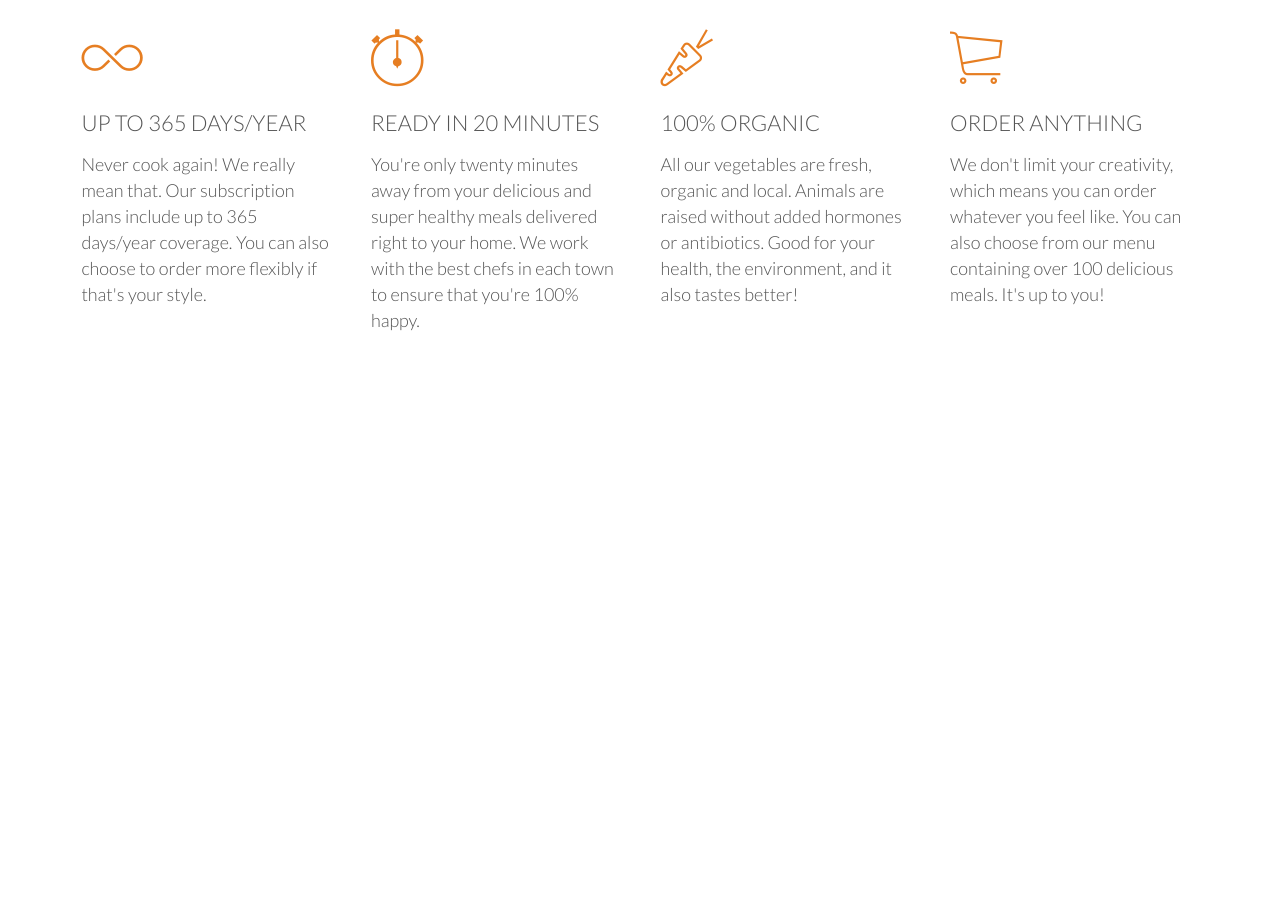
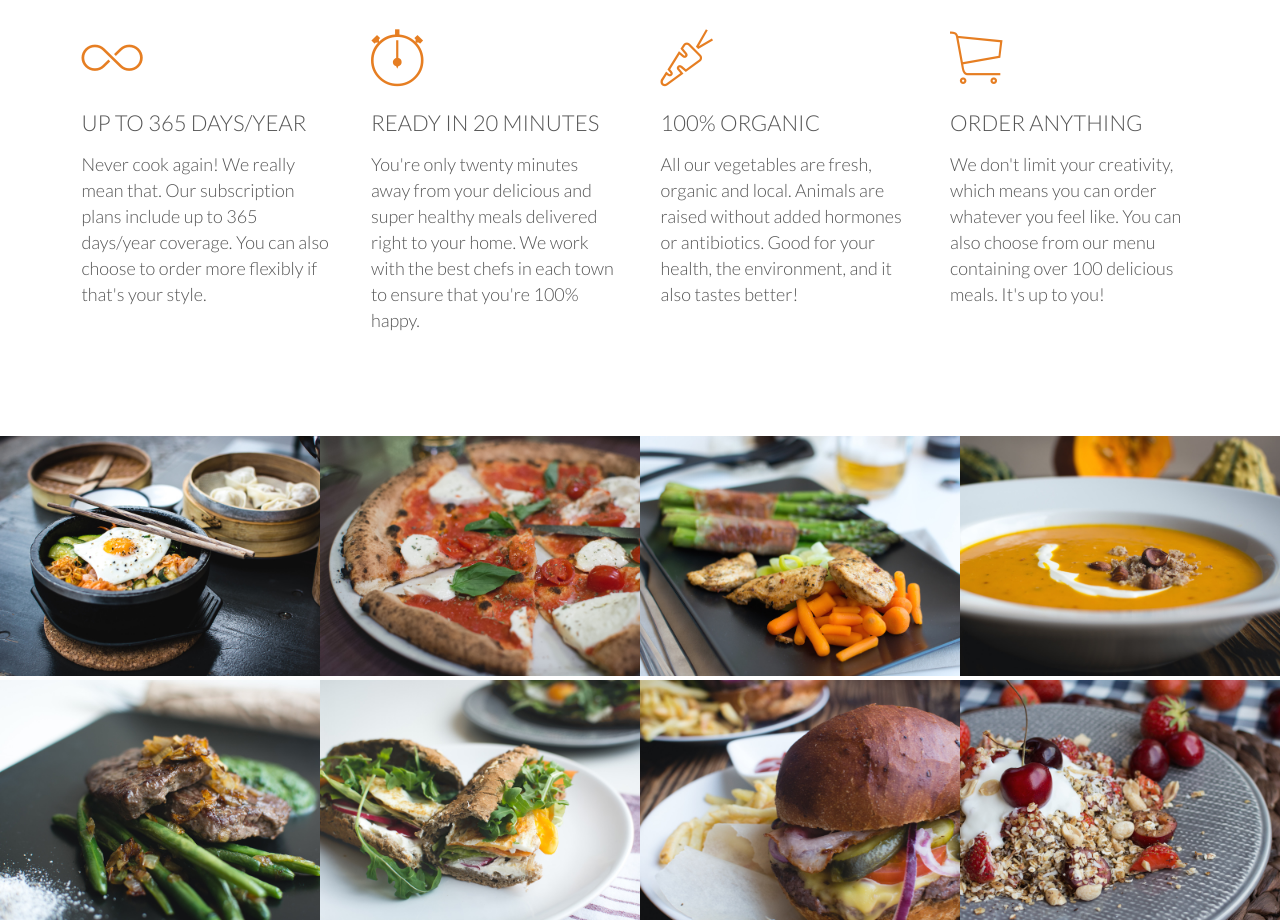
Before and after one commit to fahadqazi/OmniFood, a plain HTML site: page index.html in a window 1280 px wide. Shown: the part 1102-2026 px from the top of the page. Before the commit the page ends 1538 px from the top, so only its background shows below. Drawn offline with Linux system fonts and the light colour scheme; files whose address does not match are found by name.

Commit message:
Images added to section 2

```diff
--- a/Resources/Css/style.css
+++ b/Resources/Css/style.css
@@ -168,6 +168,7 @@ header{
     width: auto;
     float: left;
     margin-top: 20px;
+
 }
 
 .main-nav {
@@ -200,7 +201,34 @@ header{
 }
 
 
-
-.icon-big{
+/*-----------------------------------------------*/
+/*Meals*/
+/*-----------------------------------------------*/
+.section-meals{
+    padding: 0;
 
 }
+
+.meals-showcase{
+    list-style: none;
+    width: 100%;
+    background-color: aqua;
+}
+
+.meals-showcase li{
+    display: block;
+    float: left;
+    width: 25%;
+
+}
+
+.meal-photo{
+    width: 100%;
+    margin: 0;
+}
+
+
+.meal-photo img{
+    width: 100%;
+    height: auto;
+}
--- a/index.html
+++ b/index.html
@@ -63,6 +63,100 @@
             </div>
         </section>
 
+        <section class="section-meals">
+            <ul class="meals-showcase clearfix">
+                <li>
+                    <figure class="meal-photo">
+                        <img src="Resources/Images/1.jpg" alt="Korean bibimbap with egg and vegetables">
+                    </figure>
+                </li>
+                <li>
+                    <figure class="meal-photo">
+                        <img src="Resources/Images/2.jpg" alt="Simple italian pizza with cherry tomatoes">
+                    </figure>
+                </li>
+                <li>
+                    <figure class="meal-photo">
+                        <img src="Resources/Images/3.jpg" alt="Chicken breast steak with vegetables">
+                    </figure>
+                </li>
+                <li>
+                    <figure class="meal-photo">
+                        <img src="Resources/Images/4.jpg" alt="Autumn pumpkin soup">
+                    </figure>
+                </li>
+            </ul>
+            <ul class="meals-showcase clearfix">
+                <li>
+                    <figure class="meal-photo">
+                        <img src="Resources/Images/5.jpg" alt="Paleo beef steak with vegetables">
+                    </figure>
+                </li>
+                <li>
+                    <figure class="meal-photo">
+                        <img src="Resources/Images/6.jpg" alt="Healthy baguette with egg and vegetables">
+                    </figure>
+                </li>
+                <li>
+                    <figure class="meal-photo">
+                        <img src="Resources/Images/7.jpg" alt="Burger with cheddar and bacon">
+                    </figure>
+                </li>
+                <li>
+                    <figure class="meal-photo">
+                        <img src="Resources/Images/8.jpg" alt="Granola with cherries and strawberries">
+                    </figure>
+                </li>
+            </ul>
+        </section>
+        <!--
+        <section class="section-meals">
+            <ul class="meals-showcase">
+                <li>
+                    <figure class="meal-photo">
+                        <img src="Resources/Images/1.jpg" alt="Korean bibimbap with egg and vegetables">
+                    </figure>
+                </li>
+                <li>
+                    <figure class="meal-photo">
+                        <img src="Resources/Images/2.jpg" alt="Simple italian pizza with cherry tomatoes">
+                    </figure>
+                </li>
+                <li>
+                    <figure class="meal-photo">
+                        <img src="Resources/Images/3.jpg" alt="Chicken breast steak with vegetables">
+                    </figure>
+                </li>
+                <li>
+                    <figure class="meal-photo">
+                        <img src="Resources/Images/4.jpg" alt="Autumn pumpkin soup">
+                    </figure>
+                </li>
+            </ul>
+            <ul class="meals-showcase">
+                <li>
+                    <figure class="meal-photo">
+                        <img src="Resources/Images/5.jpg" alt="Paleo beef steak with vegetables">
+                    </figure>
+                </li>
+                <li>
+                    <figure class="meal-photo">
+                        <img src="Resources/Images/6.jpg" alt="Healthy baguette with egg and vegetables">
+                    </figure>
+                </li>
+                <li>
+                    <figure class="meal-photo">
+                        <img src="Resources/Images/7.jpg" alt="Burger with cheddar and bacon">
+                    </figure>
+                </li>
+                <li>
+                    <figure class="meal-photo">
+                        <img src="Resources/Images/8.jpg" alt="Granola with cherries and strawberries">
+                    </figure>
+                </li>
+            </ul>
+        </section>
+        -->
 
     </body>
 
@@ -72,18 +166,6 @@
 
 
 
-
-
-
-
-
 <!--
 
-
-
-
-100% organic
-All our vegetables are fresh, organic and local. Animals are raised without added hormones or antibiotics. Good for your health, the environment, and it also tastes better!
-
-Order anything
-We don't limit your creativity, which means you can order whatever you feel like. You can also choose from our menu containing over 100 delicious meals. It's up to you!-->
+-->
```
